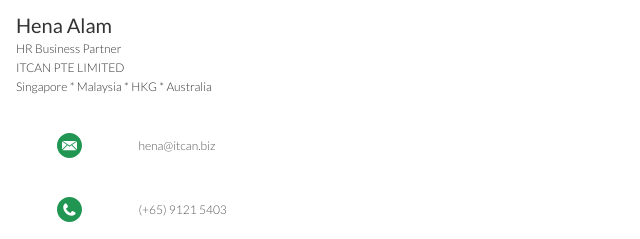
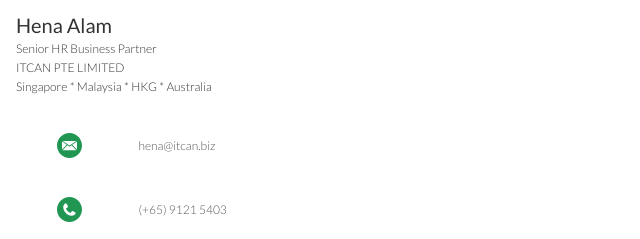
Before and after one commit to ITCANNAMECARD/RAJESWARI, a plain HTML site: page index.html in a window 1280 px wide. Shown: the part 247-486 px from the top of the page, 0-640 px from the left. Drawn offline with Linux system fonts and the light colour scheme; a web font is replaced by a local one.

Commit message:
Update index.html

```diff
--- a/index.html
+++ b/index.html
@@ -26,7 +26,7 @@
 			<div class="row name-title-company">
 				<div class="col is-6">
 					<p class="text-name">Hena Alam</p>
-					<p class="text-title-company">HR Business Partner</p>
+					<p class="text-title-company">Senior HR Business Partner</p>
 					<p class="text-title-company">ITCAN PTE LIMITED</p>
 					<p class="text-title-company">Singapore	*	Malaysia	*	HKG	*	Australia
 				</div>
```
